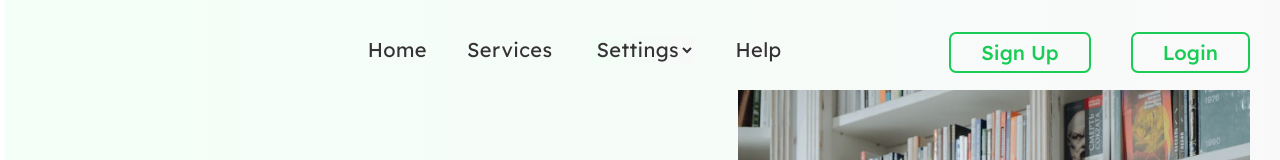
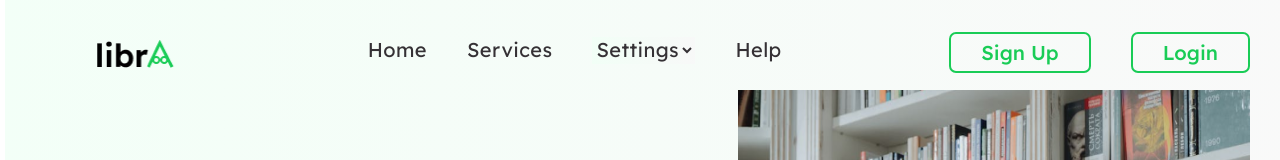
Before and after one commit to Nifix001/Libra, a React (Create React App) app: page / in a window 1280 px wide. Shown: the top 160 px of the page. Built offline with nearby package versions, Linux system fonts and the light colour scheme.

Commit message:
New commit

```diff
--- a/src/Layout/LandingPageLayout.js
+++ b/src/Layout/LandingPageLayout.js
@@ -8,8 +8,8 @@ export default function LandingPageLayout() {
       <header>
         <motion.img src={img1} alt="logo"
         initial={{ opacity: 0 }}
-        animate={{ y: [0, -200, 0, -200], opacity: 1 }}
-        transition={{  type: 'spring', duration: 0.5, delay: 2 }}
+        animate={{ opacity: 1 }}
+        transition={{ duration: 0.5, delay: 2 }}
         />
         <motion.nav
         initial={{ opacity: 0 }}
--- a/src/index.css
+++ b/src/index.css
@@ -70,11 +70,6 @@ header nav a select{
   border-radius: 7px;
 }
 
-.side-bar a:hover{
-  background-color: #19CC56;
-  color: white;
-  padding: 6px 26px;
-}
 
 .home-layout1{
   display:flex;
```
